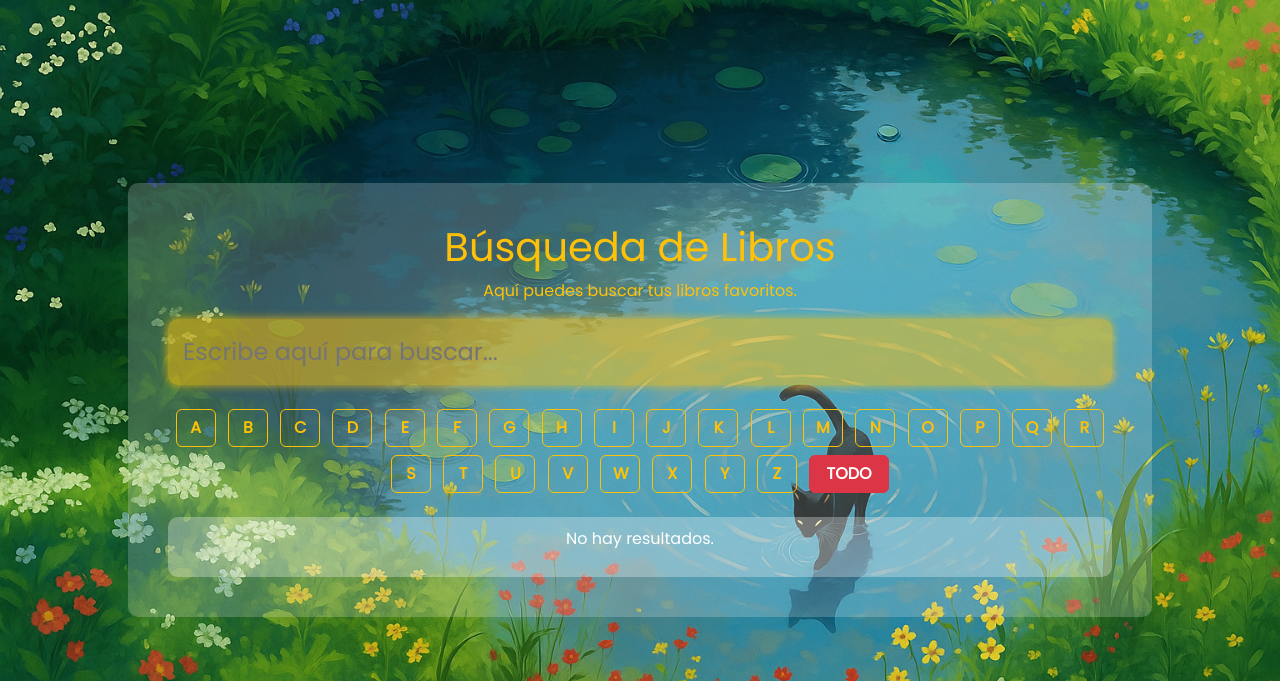
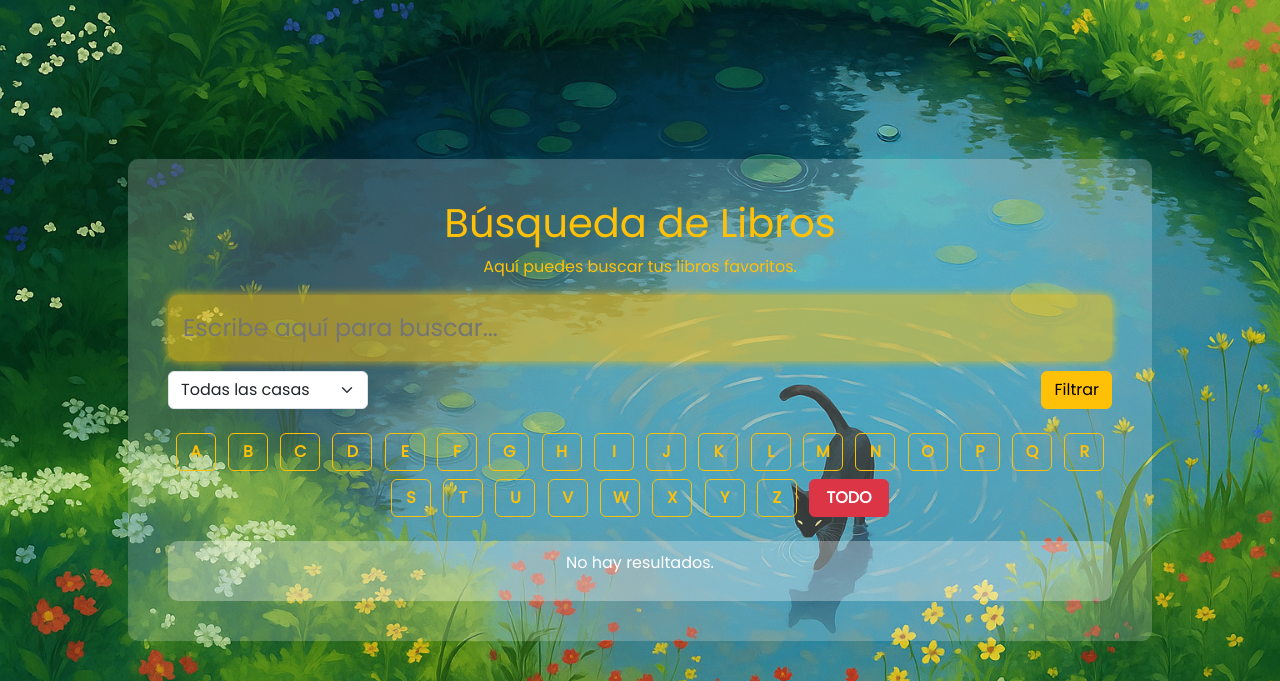
Before and after one commit to anngelit0/biblioteca_web, a Flask app: page /buscar in a window 1280 px wide. Shown: the top 681 px of the page. Run offline with Flask 3, Linux system fonts and the light colour scheme; some libraries are stand-ins or nearby versions.

Commit message:
Agrega campo idioma y filtro por casa al catálogo

```diff
--- a/templates/buscar.html
+++ b/templates/buscar.html
@@ -51,6 +51,14 @@
 
         .cursor-parpadeante {
             caret-color: #001f3f;
+        }
+
+        .filtros {
+            display: flex;
+            justify-content: space-between;
+            flex-wrap: wrap;
+            gap: 10px;
+            margin-bottom: 20px;
         }
 
         .abecedario {
@@ -123,8 +131,9 @@
         <h1>Búsqueda de Libros</h1>
         <p>Aquí puedes buscar tus libros favoritos.</p>
 
-        <!-- Barra de búsqueda -->
+        <!-- Filtros: búsqueda libre y filtrado por casa -->
         <form method="GET" action="/buscar" class="mb-3">
+            <div class="filtros">
                 <input
                     type="text"
                     name="query"
@@ -133,14 +142,21 @@
                     value="{{ query }}"
                     autofocus
                 >
+                <select name="casa" class="form-select" style="max-width: 200px;">
+                    <option value="">Todas las casas</option>
+                    <option value="marcela" {% if casa=='marcela' %}selected{% endif %}>Casa de Marcela</option>
+                    <option value="victor" {% if casa=='victor' %}selected{% endif %}>Casa de Víctor</option>
+                </select>
+                <button type="submit" class="btn btn-warning">Filtrar</button>
+            </div>
         </form>
 
         <!-- Botones del abecedario -->
         <div class="abecedario">
             {% for letra in letras %}
-                <a href="/buscar?letra={{ letra }}" class="btn btn-outline-warning m-1">{{ letra }}</a>
+                <a href="/buscar?letra={{ letra }}{% if casa %}&casa={{ casa }}{% endif %}" class="btn btn-outline-warning m-1">{{ letra }}</a>
             {% endfor %}
-            <a href="/buscar" class="btn btn-danger btn-todo m-1">TODO</a>
+            <a href="/buscar{% if casa %}?casa={{ casa }}{% endif %}" class="btn btn-danger btn-todo m-1">TODO</a>
         </div>
 
         <!-- Resultados del catálogo -->
@@ -156,7 +172,9 @@
                                 <th>Género</th>
                                 <th>Editorial</th>
                                 <th>Año</th>
+                                <th>Idioma</th>
                                 <th>Ubicación</th>
+                                <th>Casa</th>
                                 <th>Estado</th>
                                 <th>Acciones</th>
                             </tr>
@@ -170,7 +188,9 @@
                                 <td>{{ libro.genero }}</td>
                                 <td>{{ libro.editorial }}</td>
                                 <td>{{ libro.anio }}</td>
+                                <td>{{ libro.idioma }}</td>
                                 <td>{{ libro.ubicacion }}</td>
+                                <td>{{ libro.casa|capitalize }}</td>
                                 <td>{{ libro.estado }}</td>
                                 <td>
                                     {% if libro.estado == 'Disponible' %}
@@ -207,11 +227,7 @@
     <script>
         function toggleBajaForm(libroId) {
             const form = document.getElementById('form-baja-' + libroId);
-            if (form.classList.contains('d-none')) {
-                form.classList.remove('d-none');
-            } else {
-                form.classList.add('d-none');
-            }
+            form.classList.toggle('d-none');
         }
     </script>
 </body>
```
Lines whose indentation alone changed are shown as unchanged.
